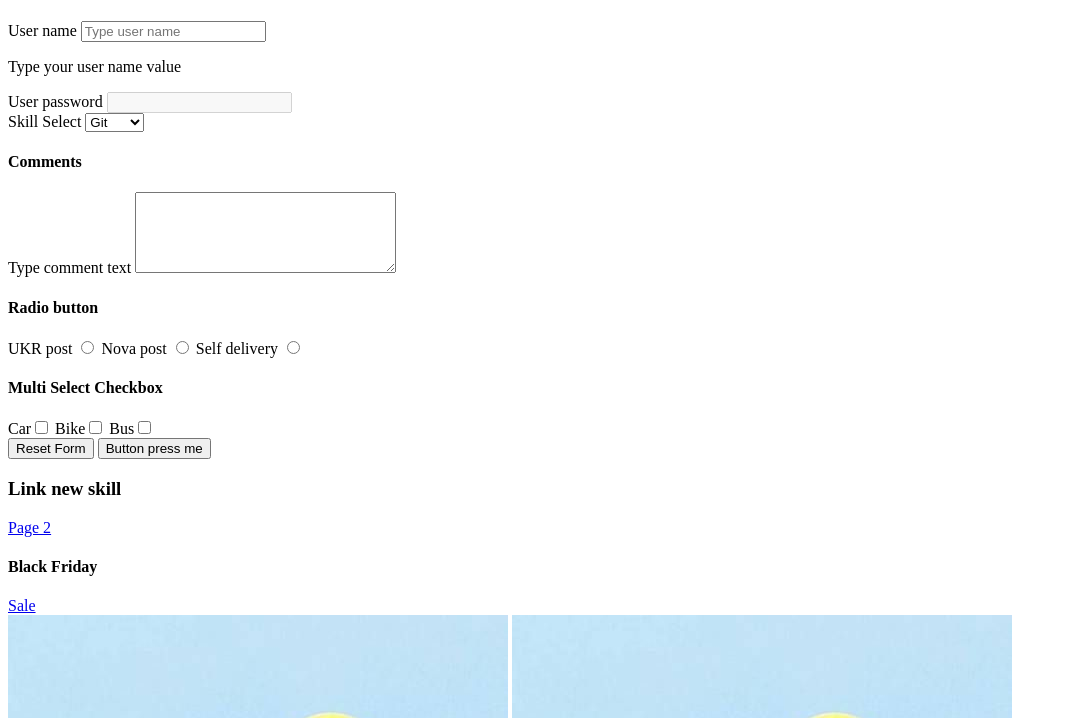
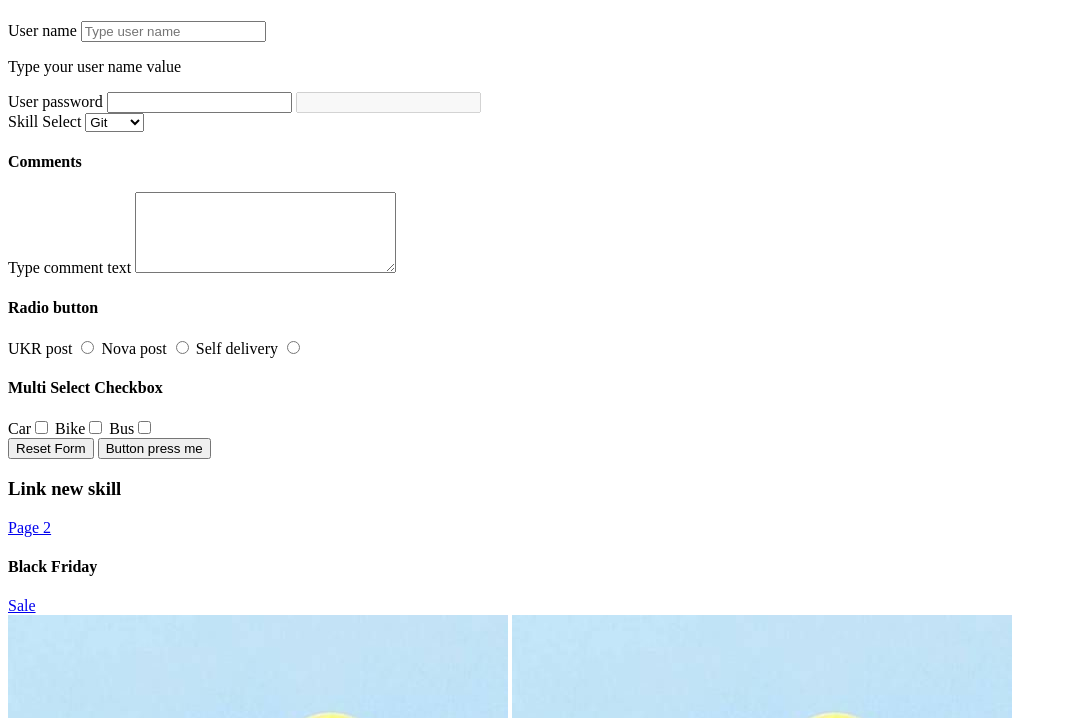
Before and after one commit to MarynaDidorenko/FE-28-05-2025, a plain HTML site: page 03/index.html in a window 1280 px wide. Shown: the part 59-777 px from the top of the page, without its empty margins (0-1067 px from the left). Drawn offline with Linux system fonts and the light colour scheme.

Commit message:
Update index.html

```diff
--- a/03/index.html
+++ b/03/index.html
@@ -15,6 +15,7 @@
         <div>
              <label for="userpassword"> User password </label>
 
+            <input type="password" id="userpassword" />
             <input type="password" disabled id="userpassword" />
         </div>
         <div>
```
